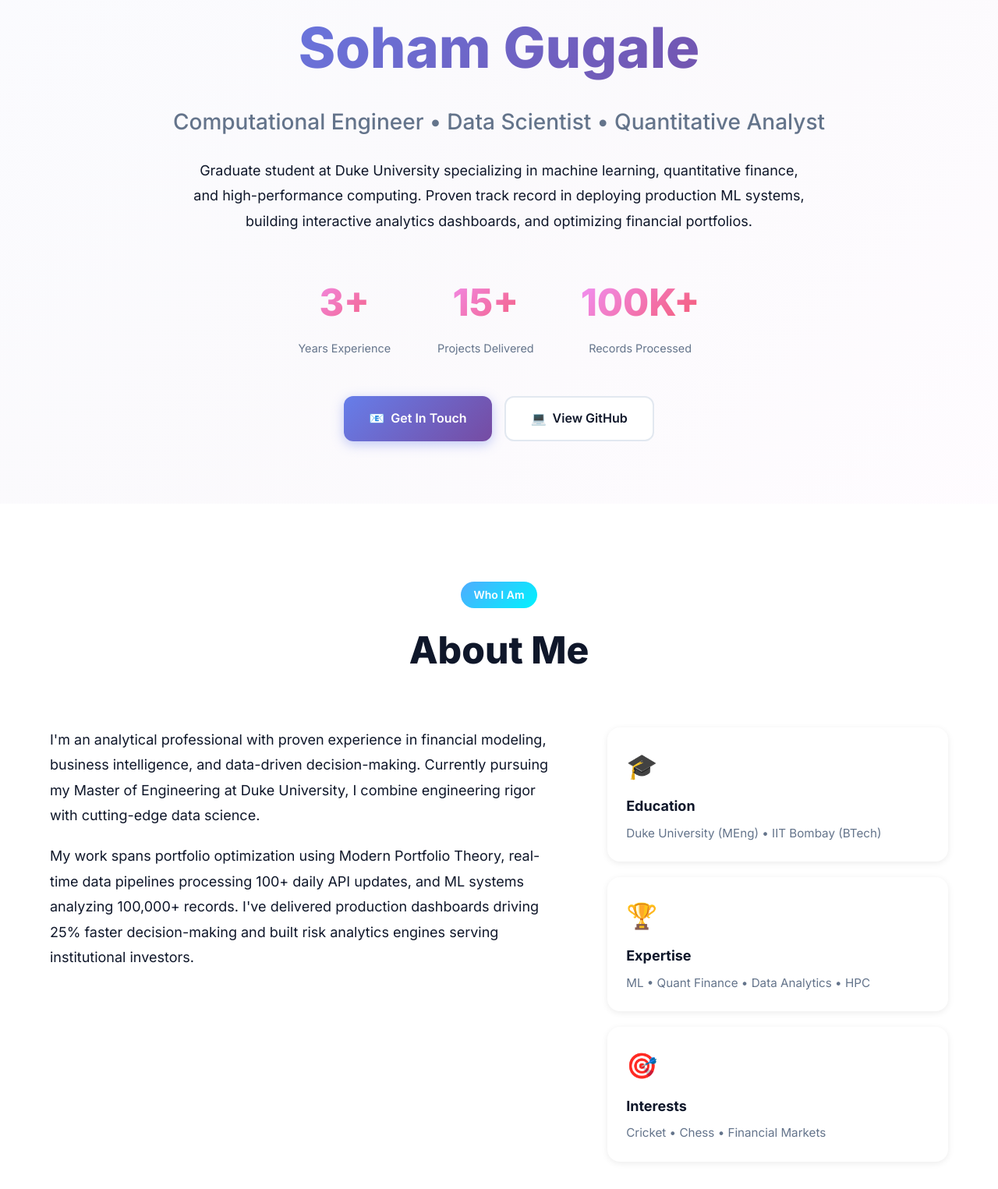
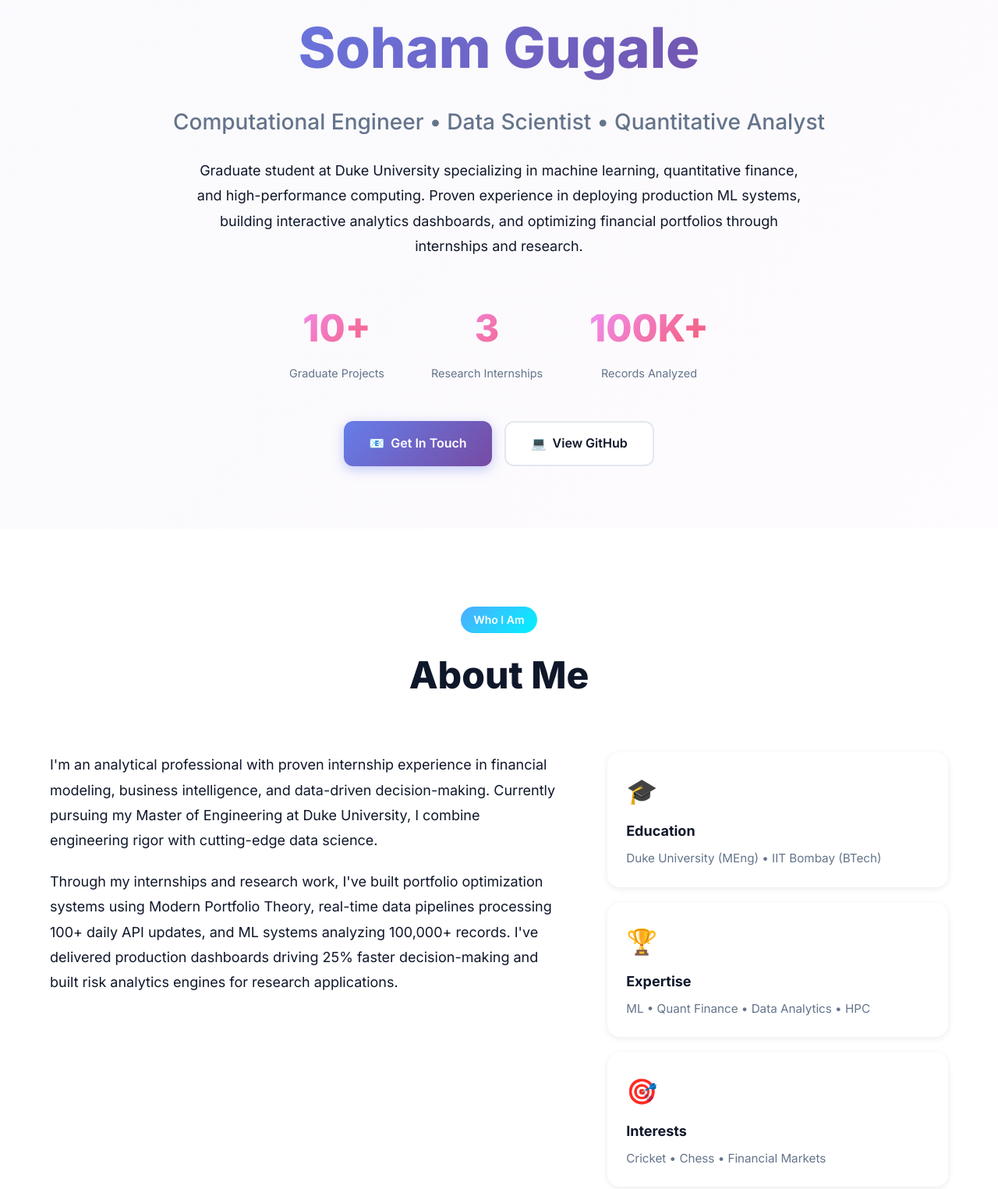
Before and after one commit to sohamgugale/portfolio, a website: page index.html in a window 1280 px wide. Shown: the part 213-1738 px from the top of the page at 78% size. Drawn offline with Linux system fonts and the light colour scheme.

Commit message:
Fix: curated projects only, internship experience

```diff
--- a/index.html
+++ b/index.html
@@ -32,21 +32,21 @@
             <h2 class="hero-subtitle">Computational Engineer • Data Scientist • Quantitative Analyst</h2>
             <p class="hero-description">
                 Graduate student at Duke University specializing in machine learning, quantitative finance,
-                and high-performance computing. Proven track record in deploying production ML systems,
-                building interactive analytics dashboards, and optimizing financial portfolios.
+                and high-performance computing. Proven experience in deploying production ML systems,
+                building interactive analytics dashboards, and optimizing financial portfolios through internships and research.
             </p>
             <div class="hero-stats">
                 <div class="stat">
-                    <div class="stat-number">3+</div>
-                    <div class="stat-label">Years Experience</div>
+                    <div class="stat-number">10+</div>
+                    <div class="stat-label">Graduate Projects</div>
                 </div>
                 <div class="stat">
-                    <div class="stat-number">15+</div>
-                    <div class="stat-label">Projects Delivered</div>
+                    <div class="stat-number">3</div>
+                    <div class="stat-label">Research Internships</div>
                 </div>
                 <div class="stat">
                     <div class="stat-number">100K+</div>
-                    <div class="stat-label">Records Processed</div>
+                    <div class="stat-label">Records Analyzed</div>
                 </div>
             </div>
             <div class="hero-buttons">
@@ -69,14 +69,14 @@
             <div class="about-grid">
                 <div class="about-text">
                     <p>
-                        I'm an analytical professional with proven experience in financial modeling, business intelligence,
+                        I'm an analytical professional with proven internship experience in financial modeling, business intelligence,
                         and data-driven decision-making. Currently pursuing my Master of Engineering at Duke University,
                         I combine engineering rigor with cutting-edge data science.
                     </p>
                     <p>
-                        My work spans portfolio optimization using Modern Portfolio Theory, real-time data pipelines processing
-                        100+ daily API updates, and ML systems analyzing 100,000+ records. I've delivered production dashboards
-                        driving 25% faster decision-making and built risk analytics engines serving institutional investors.
+                        Through my internships and research work, I've built portfolio optimization systems using Modern Portfolio Theory,
+                        real-time data pipelines processing 100+ daily API updates, and ML systems analyzing 100,000+ records.
+                        I've delivered production dashboards driving 25% faster decision-making and built risk analytics engines for research applications.
                     </p>
                 </div>
                 <div class="about-highlights">
@@ -104,7 +104,7 @@
         <div class="container">
             <div class="section-header">
                 <span class="section-label">My Journey</span>
-                <h2 class="section-title">Work Experience</h2>
+                <h2 class="section-title">Internship & Research Experience</h2>
             </div>
             <div class="timeline">
                 <div class="timeline-item">
```
Also changed, not shown: scripts/update-portfolio.js (+38 -12 lines).
